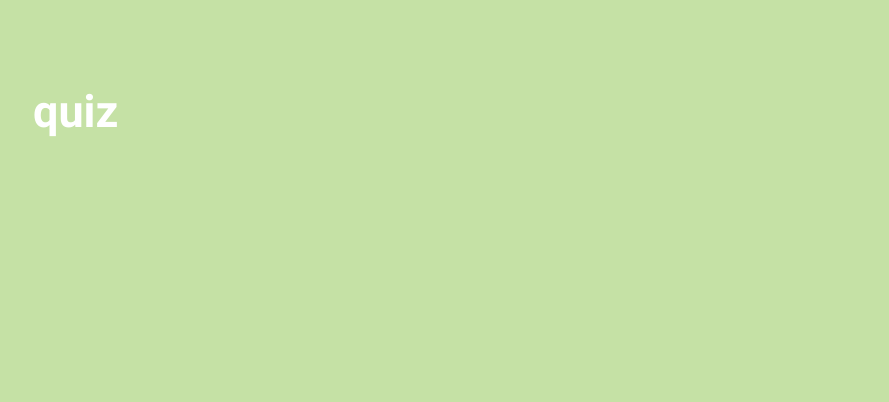
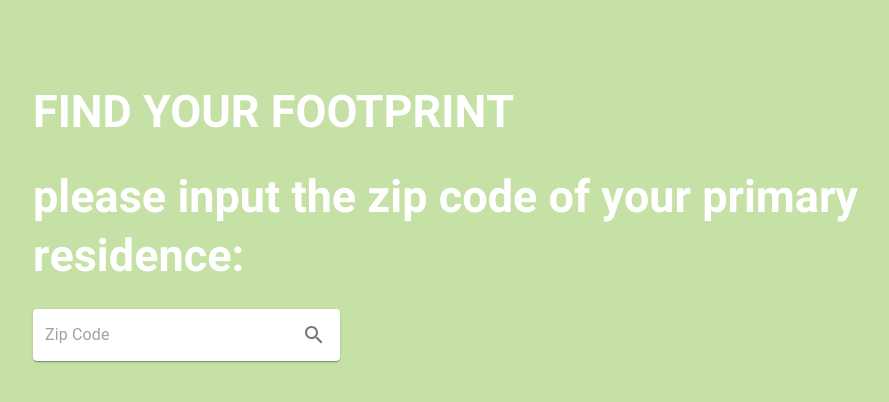
Before and after one commit to szaccagni/carbon-footprint-calc, a React (Create React App) app: page / in a window 1280 px wide. Both pictures are taken after a click on the button "TAKE THE QUIZ". Shown: the top 402 px of the page, without its empty margins (95-984 px from the left). Built offline with nearby package versions, Linux system fonts and the light colour scheme.

Commit message:
adds result logic

```diff
--- a/package.json
+++ b/package.json
@@ -5,11 +5,14 @@
   "dependencies": {
     "@emotion/react": "^11.11.1",
     "@emotion/styled": "^11.11.0",
+    "@mui/icons-material": "^5.11.16",
     "@mui/material": "^5.13.4",
     "@testing-library/jest-dom": "^5.16.5",
     "@testing-library/react": "^13.4.0",
     "@testing-library/user-event": "^13.5.0",
+    "chart.js": "^4.3.0",
     "react": "^18.2.0",
+    "react-chartjs-2": "^5.2.0",
     "react-dom": "^18.2.0",
     "react-scripts": "5.0.1",
     "web-vitals": "^2.1.4"
--- a/src/App/App.css
+++ b/src/App/App.css
@@ -5,12 +5,12 @@
   font-size: 45px;
 }
 
-.App button {
-  color: darkgreen;
-  background-color: white;
+.App-btn {
+  color: darkgreen !important;
+  background-color: white !important;
 }
 
-.App button:hover {
-  color: white;
-  background-color: darkgreen;
+.App-btn:hover {
+  color: white !important;
+  background-color: darkgreen !important;
 }
--- a/src/App/App.js
+++ b/src/App/App.js
@@ -1,23 +1,26 @@
 import './App.css';
 import Button from '@mui/material/Button';
 import { useState } from 'react'
+import Quiz from '../Quiz/Quiz'
 
 export default function App() {
   const [showQuiz, setShowQuiz] = useState(false)
+  const [showResult, setShowResult] = useState(false)
 
   return (
     <div className="App">
+      <div>{!showResult &&<span>FIND</span>} YOUR FOOTPRINT</div>
       {
         !showQuiz ?
         <>
-          <div>FIND YOUR FOOTPRINT</div>
           <Button
+              className='App-btn'
               onClick={() => setShowQuiz(true)}
               variant="contained"
           >take the quiz</Button>
         </>
         :
-        <div>quiz</div>
+        <Quiz setShowResult={setShowResult}/>
       }
     </div>
   );
--- /dev/null
+++ b/src/PieChart/PieChart.jsx
@@ -0,0 +1,42 @@
+import { Chart as ChartJS, ArcElement, Tooltip, Legend } from "chart.js";
+import { Pie } from "react-chartjs-2";
+
+ChartJS.register(ArcElement, Tooltip, Legend);
+
+export default function PieChart({zipCodeData}) {
+    const chartData = {
+        labels: ['transportation', 'housing', 'food', 'goods', 'services'],
+        datasets: [
+            {
+                data: [zipCodeData.transport, zipCodeData.housing, zipCodeData.food, zipCodeData.goods, zipCodeData.services],
+                backgroundColor: ['#2196F3', '#4CAF50', '#FF9800', '#9E9E9E', '#9C27B0'],
+                hoverBorderColor: ['#2196F3', '#4CAF50', '#FF9800', '#9E9E9E', '#9C27B0']
+            }
+        ]
+    }
+
+    return (
+        <div className="pie-chart-container">
+        <Pie
+            data={chartData}
+            options={{
+            responsive: true,
+            maintainAspectRatio: false,
+            plugins: {
+                legend: {
+                    labels: {
+                        font: {
+                        size: 16
+                        },
+                        color: 'white'
+                    },
+                    position : 'right',
+                    align: 'center'
+                },
+            }
+            }}
+        />
+        </div>
+    )
+
+}
--- /dev/null
+++ b/src/Quiz/Quiz.jsx
@@ -0,0 +1,61 @@
+import { useState } from 'react'
+import ZipCode from '../ZipCode/ZipCode';
+import Button from '@mui/material/Button';
+import Result from '../Result/Result';
+
+export default function Quiz({setShowResult}) {
+    const [curQuestion, setCurQuestion] = useState(1)
+    const [zipCode, setZipCode] = useState('')
+    const [locationLoading, setLocationLoading] = useState(0)
+    const [location, setLocation] = useState('')
+    const [zipCodeData, setZipCodeData] = useState({})
+
+    const questionCount = 1
+
+    async function findZip() {
+        setLocationLoading(1)
+        const endpoint = `https://carbon-footprint-data.vercel.app/api/footprints?zip=${zipCode}`
+        const response = await fetch(endpoint)
+        const zipData = await response.json()
+        setZipCodeData(zipData[0])
+        setLocation(`${zipData[0].city}, ${zipData[0].state}`)
+    }
+
+    function updateQuestion() {
+        const nextQuestion = curQuestion + 1
+        if (nextQuestion > questionCount) {
+            setShowResult(true)
+            setCurQuestion(0)
+        } else {
+            setCurQuestion(nextQuestion)
+        }
+    }
+
+    return (
+        <>
+
+        { curQuestion > 0 &&
+        <div className='quiz'>
+            <div className='quiz-question'>
+            { (curQuestion === 1) &&
+            <ZipCode zipCode={zipCode} setZipCode={setZipCode} findZip={findZip} location={location} locationLoading={locationLoading}/>
+            }
+            </div>
+            {location &&
+                <Button
+                    className='quiz-btn App-btn'
+                    onClick={updateQuestion}
+                >
+                    Next
+                </Button>
+            }
+        </div>
+        }
+
+        {curQuestion === 0 &&
+            <Result zipCodeData={zipCodeData}/>
+        }
+        </>
+
+    )
+}
--- /dev/null
+++ b/src/Result/Result.jsx
@@ -0,0 +1,30 @@
+import PieChart from '../PieChart/PieChart'
+
+export default function Result({zipCodeData}) {
+    const usAvg = 49.75
+    const backgroundColorResult = zipCodeData.householdFootPrint > usAvg ? 'darkred' : 'darkgreen'
+    const resultsSummary = `${zipCodeData.householdFootPrint > usAvg ? 'higher' : 'lower'} than the united states average of ${usAvg}`
+
+    return (
+        <>
+        <div className="quiz-result">
+            <div className="result-large" style={{backgroundColor: backgroundColorResult}}>
+                <div>
+                    <div>{zipCodeData.householdFootPrint}</div>
+                    <div style={{fontSize: '25px'}}>tons CO2eq/year</div>
+                </div>
+                <div className='result-small-text' style={{color: 'grey'}}>{resultsSummary}</div>
+            </div>
+            <div className="result-small-top">
+                <div className='result-small-text'>breakdown</div>
+                <PieChart zipCodeData={zipCodeData}/>
+            </div>
+            <div className="result-small-bottom">
+            </div>
+        </div>
+        <div className="result-large-bottom">
+            <div className='reduce-text'>Reduce Your Impact</div>
+        </div>
+        </>
+    )
+}
--- /dev/null
+++ b/src/ZipCode/ZipCode.jsx
@@ -0,0 +1,34 @@
+import Paper from '@mui/material/Paper';
+import InputBase from '@mui/material/InputBase';
+import IconButton from '@mui/material/IconButton';
+import SearchIcon from '@mui/icons-material/Search';
+
+export default function ZipCode({zipCode, setZipCode, findZip, location, locationLoading}) {
+    return (
+        <>
+            <div>please input the zip code of your primary residence:</div>
+            <Paper
+                component="form"
+                style={{ padding: '4px', display: 'flex', alignItems: 'center', width: '30%' }}
+            >
+                <InputBase
+                    value={zipCode}
+                    onChange={e => setZipCode(e.target.value)}
+                    sx={{ ml: 1, flex: 1 }}
+                    placeholder="Zip Code"
+                />
+                <IconButton
+                    onClick={findZip}
+                    type="button"
+                    style={{ padding: '10px' }}
+                >
+                    <SearchIcon />
+                </IconButton>
+            </Paper>
+            <div className='searching' style={{opacity: locationLoading}}>
+                {!location && <span>searching...</span>}
+                {location && <span>{location}</span> }
+            </div>
+        </>
+    )
+}
--- a/src/index.css
+++ b/src/index.css
@@ -35,3 +35,82 @@ body {
   font-family: 'roboto-bold';
   background-color: #c5e1a5;
 }
+
+.quiz {
+  height: 80%;
+  display: flex;
+  flex-direction: column;
+  justify-content: space-between;
+}
+
+.quiz-question {
+  height: 60%;
+  display: flex;
+  flex-direction: column;
+  justify-content: space-evenly;
+}
+
+.quiz-btn {
+  width: fit-content;
+}
+
+.searching {
+  color: darkgreen;
+  font-size: 25px;
+}
+
+.quiz-result {
+  height: 90%;
+  display: grid;
+  column-gap: 15px;
+  grid-template-columns: 40% 58%;
+  grid-template-rows: 50% 50%;
+}
+
+.result-large {
+  text-align: center;
+  padding: 15px;
+  display: flex;
+  flex-direction: column;
+  justify-content: center;
+  align-items: center;
+  border-radius: 25px;
+  margin: 15px 0;
+  grid-row: 1 / span 2;
+}
+
+.result-small-top {
+  background-color: darkgoldenrod;
+  border-radius: 25px;
+  margin: 15px 0;
+}
+
+.result-small-bottom {
+  background-color: lightskyblue;
+  border-radius: 25px;
+  margin: 0 0 15px 0;
+}
+
+.result-large-bottom {
+  padding: 25px;
+  background-color: cornsilk;
+  border-radius: 25px;
+}
+
+.pie-chart-container {
+  height: 200px;
+  width: 80%;
+  margin: 5px auto
+}
+
+.reduce-text {
+  color: goldenrod;
+  text-align: center;
+}
+
+.result-small-text {
+  text-align: center;
+  margin-top: 5px;
+  font-size: 20px;
+  font-family: 'arimo-regular'
+}
```
Also changed, not shown: 1 other file (tests, documents, lock files or other folders).
